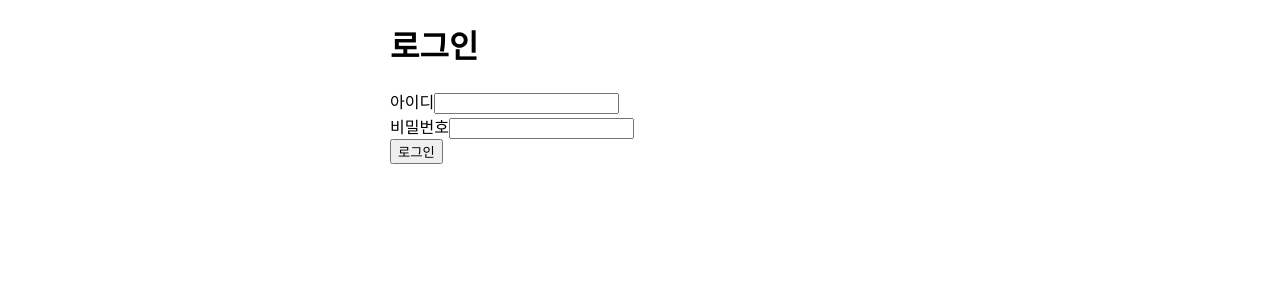
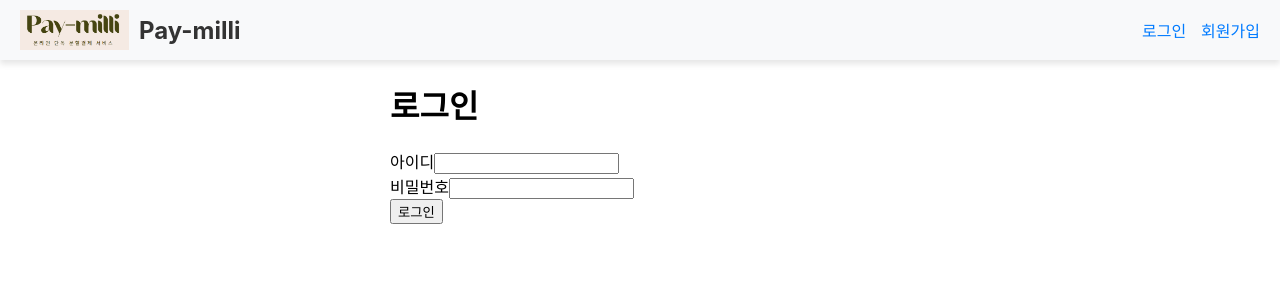
Before and after one commit to JudithHopps/Pay-milli, a React (Create React App) app: page /login in a window 1280 px wide. Shown: the top 300 px of the page. Built offline with nearby package versions, Linux system fonts and the light colour scheme.

Commit message:
feat: navbar 추가

```diff
--- a/src/App.tsx
+++ b/src/App.tsx
@@ -3,16 +3,20 @@ import NotFound from "pages/NotFound";
 import Main from "pages/Main";
 import Signup from "pages/auth/Signup";
 import Login from "pages/auth/Login";
+import NavBar from "components/layout/NavBar";
 
 function App() {
   return (
     <Router>
+      <div>
+        <NavBar />
         <Routes>
           <Route path="/" element={<Main />} />
           <Route path="*" element={<NotFound />} />
           <Route path="/signup" element={<Signup />} />
           <Route path="/login" element={<Login />} />
         </Routes>
+      </div>
     </Router>
   );
 }
--- /dev/null
+++ b/src/components/layout/NavBar.tsx
@@ -0,0 +1,28 @@
+import React from "react";
+import { Link } from "react-router-dom";
+import "../../styles/components/NavBar.css";
+import logo1 from "../../assets/logo1.png";
+import logo2 from "../../assets/logo2.png";
+
+const NavBar: React.FC = () => {
+  return (
+    <nav className="navbar">
+      <div className="logo-container">
+        <Link to="/" className="logo-link">
+          <img src={logo1} alt="Pay-milli 로고" className="logo" />
+          <span className="app-name">Pay-milli</span>
+        </Link>
+      </div>
+      <div className="auth-links">
+        <Link to="/login" className="link">
+          로그인
+        </Link>
+        <Link to="/signup" className="link">
+          회원가입
+        </Link>
+      </div>
+    </nav>
+  );
+};
+
+export default NavBar;
--- /dev/null
+++ b/src/styles/components/NavBar.css
@@ -0,0 +1,45 @@
+.navbar {
+  display: flex;
+  justify-content: space-between;
+  align-items: center;
+  padding: 10px 20px;
+  background-color: #f8f9fa;
+  box-shadow: 0 4px 6px rgba(0, 0, 0, 0.1);
+}
+
+.logo-container {
+  display: flex;
+  align-items: center;
+}
+
+.logo-link {
+  display: flex;
+  align-items: center;
+  text-decoration: none; /* 링크 밑줄 제거 */
+}
+
+.logo {
+  height: 40px;
+  margin-right: 10px;
+}
+
+.app-name {
+  font-size: 24px;
+  font-weight: bold;
+  color: #333;
+}
+
+.auth-links {
+  display: flex;
+  gap: 15px;
+}
+
+.link {
+  font-size: 16px;
+  color: #007bff;
+  text-decoration: none;
+}
+
+.link:hover {
+  text-decoration: underline;
+}
```
Also changed, not shown: src/assets/logo1.png (added), src/assets/logo2.png (added). Lines whose indentation alone changed are shown as unchanged.
